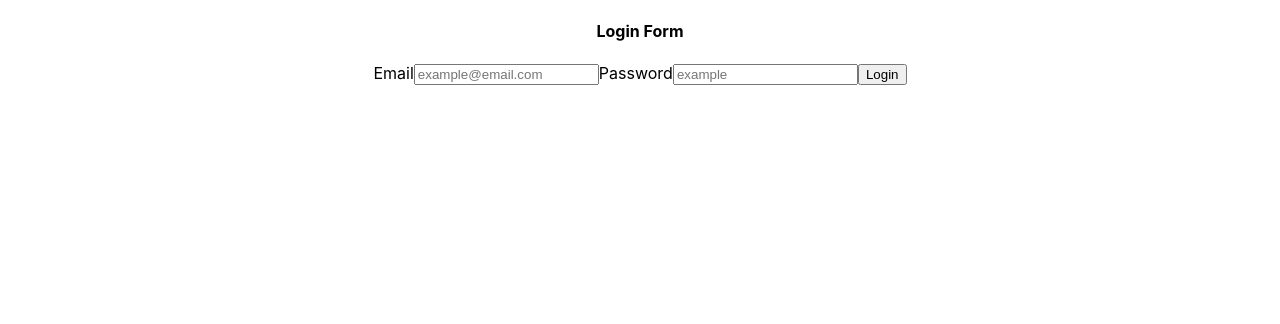
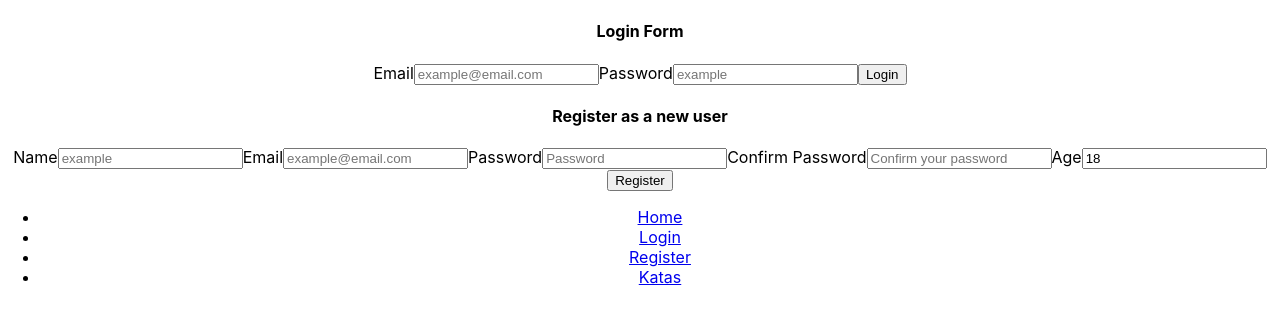
Before and after one commit to AyrtonRada/React-code-verifier-frontend, a React (Create React App) app in the folder code-verifier-front/: page / in a window 1280 px wide. Shown: the top 324 px of the page. Built offline with nearby package versions, Linux system fonts and the light colour scheme.

Commit message:
Formulario de Registro

```diff
--- a/code-verifier-front/src/App.tsx
+++ b/code-verifier-front/src/App.tsx
@@ -1,11 +1,36 @@
 import React from 'react';
 import './App.css';
 import LoginForm from './components/forms/LoginForm';
+import RegisterForm from './components/forms/RegisterForm';
+import { BrowserRouter as Router, Route, Navigate, Link, Routes } from 'react-router-dom'
 
 function App() {
   return (
     <div className="App">
       <LoginForm />
+      <RegisterForm />
+      <Router>
+        <nav>
+          <ul>
+            <li>
+              <Link to='/'>Home</Link>
+            </li>
+            <li>
+              <Link to='/login'>Login</Link>
+            </li>
+            <li>
+              <Link to='/register'>Register</Link>
+            </li>
+            <li>
+              <Link to='/katas'>Katas</Link>
+            </li>
+          </ul>
+        </nav>
+
+        <Routes>
+          <Route path='/'></Route>
+        </Routes>
+      </Router>
     </div>
   );
 }
--- a/code-verifier-front/src/components/forms/RegisterForm.tsx
+++ b/code-verifier-front/src/components/forms/RegisterForm.tsx
@@ -1 +1,134 @@
 import React from "react";
+import { Formik, Form, Field, ErrorMessage } from "formik";
+import  {register} from '../../services/authService'
+import * as Yup from 'yup'
+import { AxiosResponse } from "axios";
+
+const RegisterForm = () =>{
+
+    const initialValues = {
+        name: '',
+        email: '',
+        password: '',
+        confirm: '',
+        age: 18,
+    }
+
+    // Yup validation schema
+    const registerSchema = Yup.object().shape({ //primero ira el valor de condicion y luego el valor de error (#,'error')
+        name: Yup.string()
+        .min(6, 'Username must have 6 letters mininum')
+        .max(12,'Username must have maximum 12 letters')
+        .required('Username is required'),
+        email: Yup.string()
+        .email('Invalid email format')
+        .required('Email is required'),
+        password: Yup.string()
+        .min(8, 'Password too short')
+        .required('Password is required'),
+        confirm: Yup.string().when('password',{ //cuando el campo se rellena hace los siguiente
+            is: (value: string) => (value && value.length >0 ? true : false), //comprobamos que el valor tiene que estar presente y la longitud
+            then: Yup.string().oneOf( //el then especificara el valor que tiene que tener, y validamos el "1de"
+                [Yup.ref('password')], 'Passwords must match') //usamos el ref para acceder a la referencia, en este caso password
+        })
+        .required('You must confirm your password'),
+        age: Yup.number()
+        .min(10, 'You must be over 10 years old')
+        .required('Age is required')
+    })
+
+
+
+
+    return(
+        <div>
+            <h4>Register as a new user</h4>
+            {/* Formik wrapper*/}
+            <Formik
+                initialValues={ initialValues }
+                validationSchema = { registerSchema }
+                onSubmit = { async(values) =>{
+                    register(values.name, values.email, values.password, values.age).then((response: AxiosResponse)=>{
+                        if(response.status === 200){
+                            console.log('User registered correctly')
+                            console.log(response.data)
+                            alert('User registered correctly')
+                        }else{
+                            throw new Error('Error in registry')
+                        }
+                    }).catch((error)=> console.error(`[REGISTER ERROR]: Something went wrong: ${error}`))
+                }}
+            >
+                {
+                    ({ values, touched, errors, isSubmitting, handleChange, handleBlur}) => ( // touched es usado si el usuario interactuo con el input
+                        <Form>
+                            {/*Name Field*/}
+                            <label htmlFor='name'>Name</label>
+                            <Field id='name' type='text' name='name' placeholder='example'/>
+
+                            {/*Name Errors*/}
+                            {
+                                errors.name && touched.name && (
+                                    <ErrorMessage name='name' component='div'></ErrorMessage>
+                                )
+                            }
+
+                            {/*Email Field*/}
+                            <label htmlFor='email'>Email</label>
+                            <Field id='email' type='email' name='email' placeholder='example@email.com'/>
+
+                            {/*Email Errors*/}
+                            {
+                                errors.email && touched.email && (
+                                    <ErrorMessage name='email' component='div'></ErrorMessage>
+                                )
+                            }
+
+                            {/*Password Field*/}
+                            <label htmlFor='password'>Password</label>
+                            <Field id='password' type='password' name='password' placeholder='Password'/>
+
+                            {/*Password Errors*/}
+                            {
+                                errors.password && touched.password && (
+                                    <ErrorMessage name='password' component='div'></ErrorMessage>
+                                )
+                            }
+
+                            {/*Confirm Password Field*/}
+                            <label htmlFor='confirm'>Confirm Password</label>
+                            <Field id='confirm' type='password' name='confirm' placeholder='Confirm your password'/>
+
+                            {/*Confirm Password Errors*/}
+                            {
+                                errors.confirm && touched.confirm && (
+                                    <ErrorMessage name='confirm' component='div'></ErrorMessage>
+                                )
+                            }
+
+                            {/*Age Field*/}
+                            <label htmlFor='age'>Age</label>
+                            <Field id='age' type='number' name='age' />
+
+                            {/*Age Errors*/}
+                            {
+                                errors.age && touched.age && (
+                                    <ErrorMessage name='age' component='div'></ErrorMessage>
+                                )
+                            }
+                            {/* SUMBIT FORM*/}
+                            <button type="submit">Register</button>
+
+                            {/* Message if the form is submitting */}
+                            {
+                                isSubmitting? (<p>Send data to user...</p>):null
+                            }
+                        </Form>
+                    )
+                }
+            </Formik>
+        </div>
+    )
+}
+
+export default RegisterForm
```
Also changed, not shown: code-verifier-front/src/pages/HomePage.tsx (added, +12 -0 lines), code-verifier-front/src/pages/KatasDetailPage.tsx (added, +11 -0 lines), code-verifier-front/src/pages/KatasPages.tsx (added, +11 -0 lines), code-verifier-front/src/pages/LoginPage.tsx (added, +11 -0 lines), code-verifier-front/src/pages/RegisterPage.tsx (added, +11 -0 lines).
